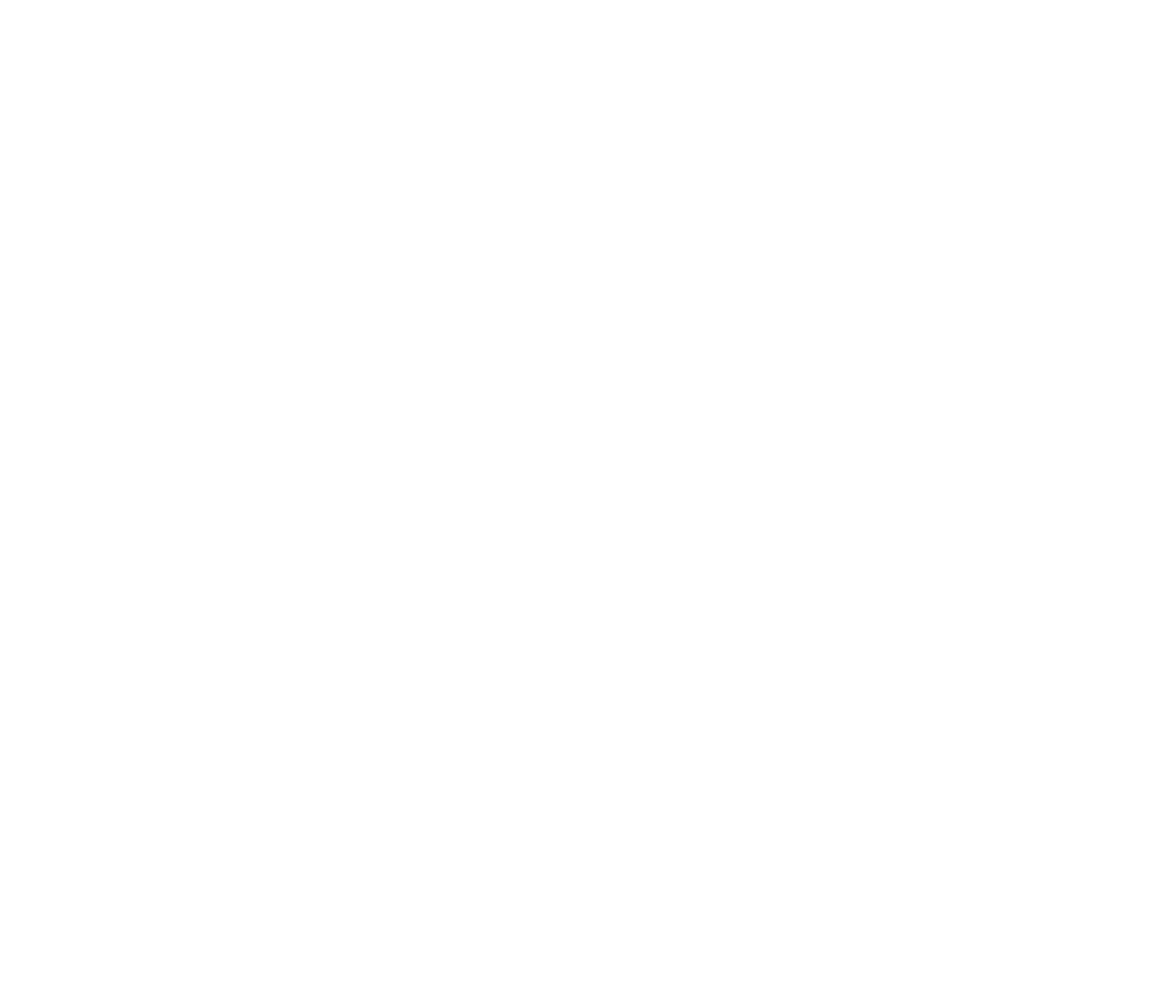
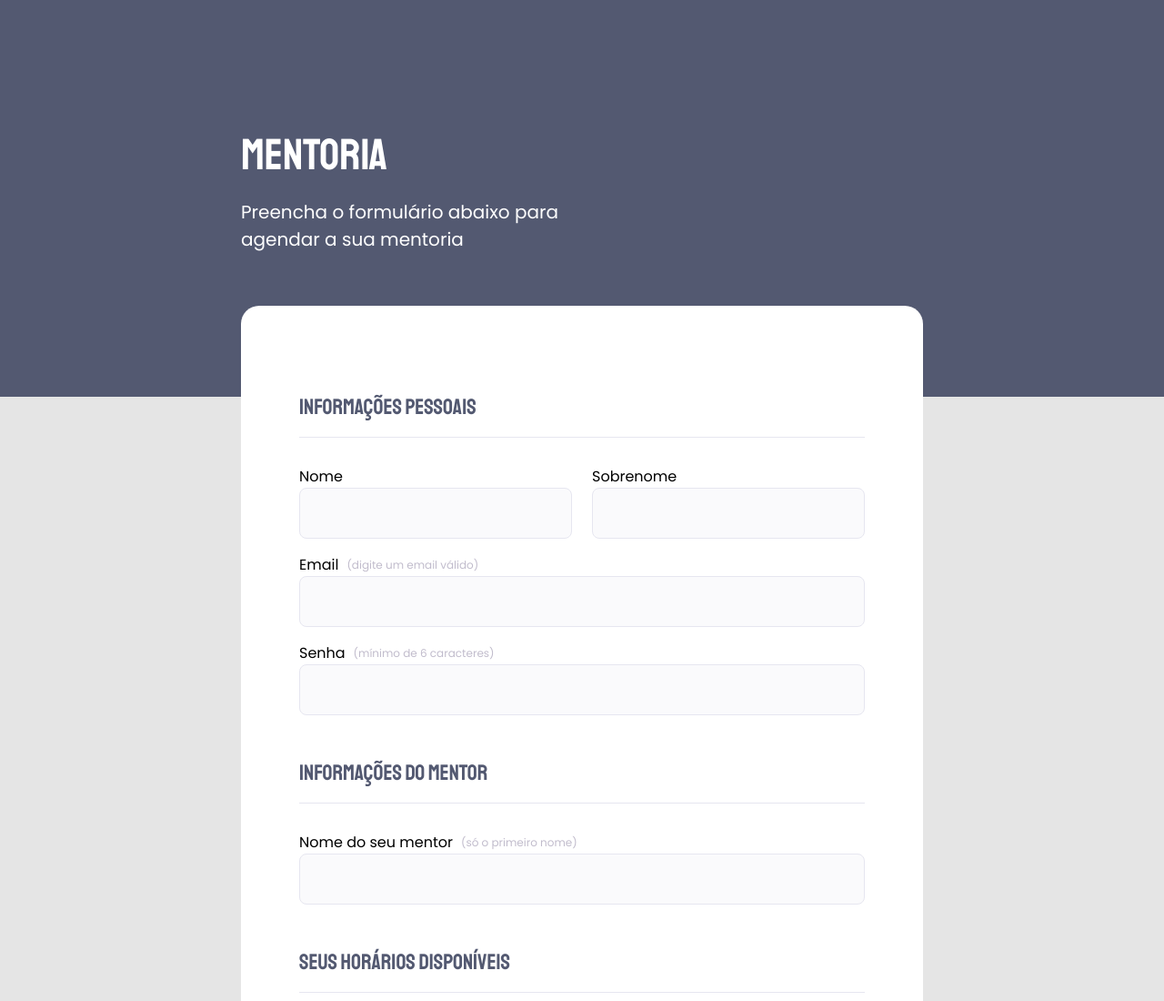
Before and after one commit to Raphael-Phillip/Mentoria-form, a plain HTML site: page index.html in a window 1280 px wide. Shown: the top 1100 px of the page at 91% size. Before the commit the page ends 800 px from the top, so only its background shows below. Drawn offline with Linux system fonts and the light colour scheme.

Commit message:
Modelofinal

```diff
--- a/index.html
+++ b/index.html
@@ -1,11 +1,114 @@
 <!DOCTYPE html>
 <html lang="pt-br">
+
 <head>
-  <meta charset="UTF-8">
-  <meta name="viewport" content="width=device-width, initial-scale=1.0">
-  <title>Mentoria</title>
+    <link rel="preconnect" href="https://fonts.googleapis.com">
+    <link rel="preconnect" href="https://fonts.gstatic.com" crossorigin>
+    <link href="https://fonts.googleapis.com/css2?family=Poppins&family=Staatliches&display=swap" rel="stylesheet">
+    <link rel="stylesheet" href="style.css">
+    <meta charset="UTF-8">
+    <meta http-equiv="X-UA-Compatible" content="IE=edge">
+    <meta name="viewport" content="width=device-width, initial-scale=1.0">
+    <title>Mentoria</title>
 </head>
+
 <body>
+    <div class="container">
+        <header>
+            <h1>MENTORIA</h1>
+            <p>Preencha o formulário abaixo para agendar a sua mentoria</p>
 
+        </header>
+
+        <form action="" id="myform">
+            <fieldset>
+                <div class="fieldset-wrapper">
+
+
+                    <legend>INFORMAÇÕES PESSOAIS</legend>
+
+                    <div class="nome-sobrenome">
+                        <div class="input-wrapper">
+                            <label for="name">Nome</label>
+                            <input type="text" required name="" id="name">
+                        </div>
+
+                        <div class="input-wrapper">
+                            <label for="lastname">Sobrenome</label>
+                            <input type="text" required name="" id="lastname">
+                        </div>
+                    </div>
+                    <div class="input-wrapper">
+                        <label for="email">Email <span>(digite um email válido)</span></label>
+                        <input type="email" required name="" id="email">
+                    </div>
+
+                    <div class="input-wrapper">
+                        <label for="senha">Senha <span>(mínimo de 6 caracteres)</span></label>
+                        <input minlength="6" required type="password" name="" id="senha">
+                    </div>
+
+                </div>
+            </fieldset>
+
+            <fieldset>
+                <div class="fieldset-wrapper">
+                    <legend>INFORMAÇÕES DO MENTOR</legend>
+                    <div class="input-wrapper">
+                        <label for="nameMentor">Nome do seu mentor <span>(só o primeiro nome)</span></label>
+                        <input minlength="6" required type="text" name="" id="nameMentor">
+                    </div>
+                </div>
+            </fieldset>
+
+            <fieldset>
+                <div class="fieldset-wrapper">
+                    <legend>SEUS HORÁRIOS DISPONÍVEIS</legend>
+                    <p>PRIMEIRA MENTORIA</p>
+                    <div class="col-3">
+                        <div class="input-wrapper">
+                            <label for="nameMentor">Data <span>(DD/MM/AAAA)</span></label>
+                            <input minlength="6" required type="date" name="" id="nameMentor">
+                        </div>
+
+                        <div class="input-wrapper">
+                            <label for="nameMentor">Das</label>
+                            <input minlength="6" required type="time" name="" id="nameMentor">
+                        </div>
+
+                        <div class="input-wrapper">
+                            <label for="nameMentor">Até</label>
+                            <input minlength="6" required type="time" name="" id="nameMentor">
+                        </div>
+                    </div>
+
+                    <p>SEGUNDA MENTORIA</p>
+                    <div class="col-3">
+                        <div class="input-wrapper">
+                            <label for="nameMentor">Data <span>(DD/MM/AAAA)</span></label>
+                            <input minlength="6" required type="date" name="" id="nameMentor">
+                        </div>
+
+                        <div class="input-wrapper">
+                            <label for="nameMentor">Das</label>
+                            <input minlength="6" required type="time" name="" id="nameMentor">
+                        </div>
+
+                        <div class="input-wrapper">
+                            <label for="nameMentor">Até</label>
+                            <input minlength="6" required type="time" name="" id="nameMentor">
+                        </div>
+                    </div>
+                </div>
+            </fieldset>
+
+        </form>
+        <footer>
+            <button form="myform">
+                SALVAR
+            </button>
+        </footer>
+    </div>
 </body>
+
 </html>
--- a/style.css
+++ b/style.css
@@ -0,0 +1,162 @@
+* {
+  margin: 0;
+  padding: 0;
+  box-sizing: border-box;
+}
+
+body {
+  background-color: #E5E5E5;
+  font-family: 'Poppins';
+
+}
+
+body::before {
+  content: '';
+  background-color: #535971;
+  position: absolute;
+  width: 100%;
+  height: 436px;
+  top: 0;
+  left: 0;
+  z-index: -1;
+}
+
+.container {
+  width: 750px;
+  margin: 0 auto;
+}
+
+header {
+  width: 417px;
+  margin-top: 140px;
+  margin-right: 932px;
+}
+
+header h1 {
+  margin-bottom: 18px;
+  font-family: 'Staatliches';
+  font-weight: 400;
+  font-size: 48px;
+  line-height: 60px;
+  color: #FFFFFF;
+}
+
+header p {
+  margin-bottom: 58px;
+  font-family: 'Poppins';
+  font-weight: 400;
+  font-size: 20px;
+  line-height: 30px;
+  color: #FFFFFF;
+}
+
+form {
+  min-height: 300px;
+  background-color: #ffffff;
+  border-radius: 20px 20px 0px 0px;
+  padding: 64px;
+}
+
+fieldset {
+  border: none;
+}
+
+.fieldset-wrapper legend {
+  font-family: 'Staatliches';
+  font-weight: 400;
+  font-size: 24px;
+  line-height: 34px;
+  color: #535971;
+  border-bottom: 1px solid #e6e6f0;
+  width: 100%;
+  padding-bottom: 16px;
+  margin: 30px 0;
+}
+
+.input-wrapper label {
+  display: flex;
+  align-items: center;
+}
+
+.input-wrapper input {
+  width: 100%;
+  height: 56px;
+  background: #FAFAFC;
+  border: 1px solid #E6E6F0;
+  border-radius: 8px;
+  padding: 0 24px;
+  font-family: 'Poppins';
+  font-weight: 400;
+  font-size: 14px;
+  line-height: 24px;
+  color: #4E4958;
+  margin-bottom: 16px;
+}
+
+.nome-sobrenome {
+  display: flex;
+  gap: 22px;
+}
+
+.nome-sobrenome input {
+  width: 300px;
+}
+
+.input-wrapper span {
+  font-family: 'Poppins';
+  font-weight: 400;
+  font-size: 12px;
+  line-height: 20px;
+  color: #C1BCCC;
+  margin-left: 9px;
+}
+
+.fieldset-wrapper p {
+  font-family: 'Staatliches';
+  font-weight: 400;
+  font-size: 20px;
+  line-height: 34px;
+  color: #535971;
+  padding-bottom: 16px;
+  margin: 30px 0;
+}
+
+.col-3 {
+  display: flex;
+}
+
+.col-3>div:nth-child(1) {
+  margin-right: 32px;
+  width: 100%;
+}
+
+.col-3>div:nth-child(2) {
+  margin-right: 10px;
+}
+
+footer {
+  background: #535971;
+  border-radius: 0px 0px 20px 20px;
+  height: 160px;
+  display: flex;
+  flex-direction: column;
+  align-items: center;
+  justify-content: center;
+}
+
+footer button{
+  background-color: #ff5374;
+  color: #ffffff;
+  border-radius: 20px;
+  padding: 15px 40px;
+  width: 608px;
+  font-family: 'Staatliches';
+  font-weight: 400;
+  font-size: 20px;
+  line-height: 26px;
+  border: none;
+}
+footer button:hover{
+  cursor: pointer;
+  background-color: #cb3452;
+}
```
